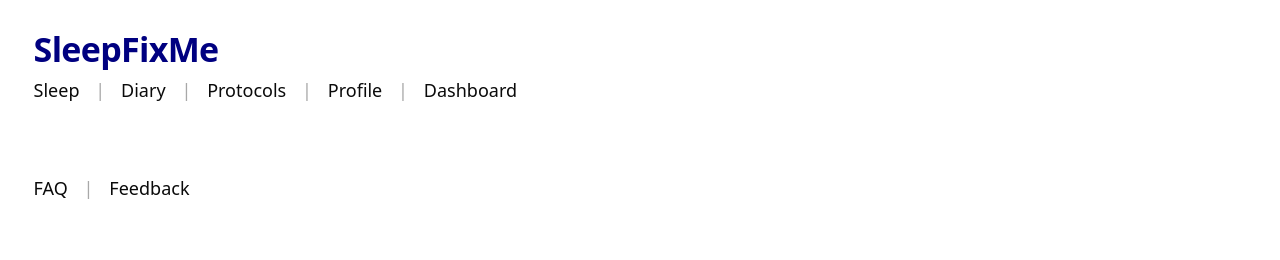
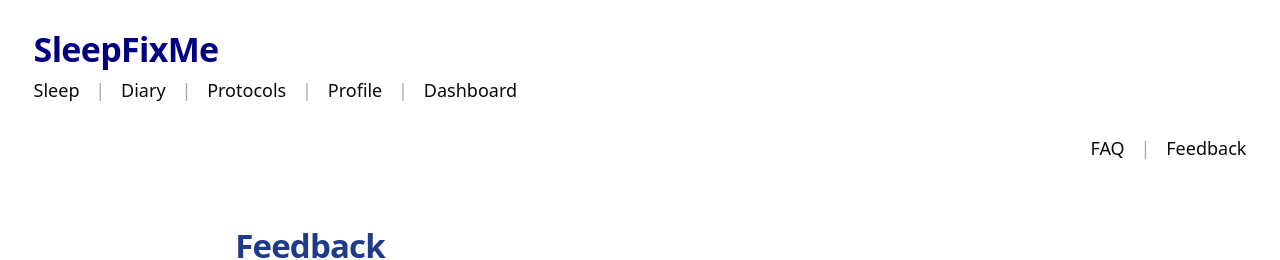
Before and after one commit to jlnalexander5-sudo/sleepfix-app, a Next.js app: page /protected/feedback in a window 1280 px wide. Shown: the top 260 px of the page. Built offline with nearby package versions, Linux system fonts and the light colour scheme; no server answers.

Commit message:
Update layout.tsx

```diff
--- a/app/protected/layout.tsx
+++ b/app/protected/layout.tsx
@@ -83,7 +83,7 @@ export default function ProtectedLayout({
               </div>
             </div>
 
-            <div className="sf-links" style={{ marginTop: 44 }}>
+            <div className="sf-links" style={{ marginTop: 4, marginLeft: "auto" }}>
               <Link href="/protected/faq" style={{ textDecoration: "none" }}>
                 FAQ
               </Link>
```
